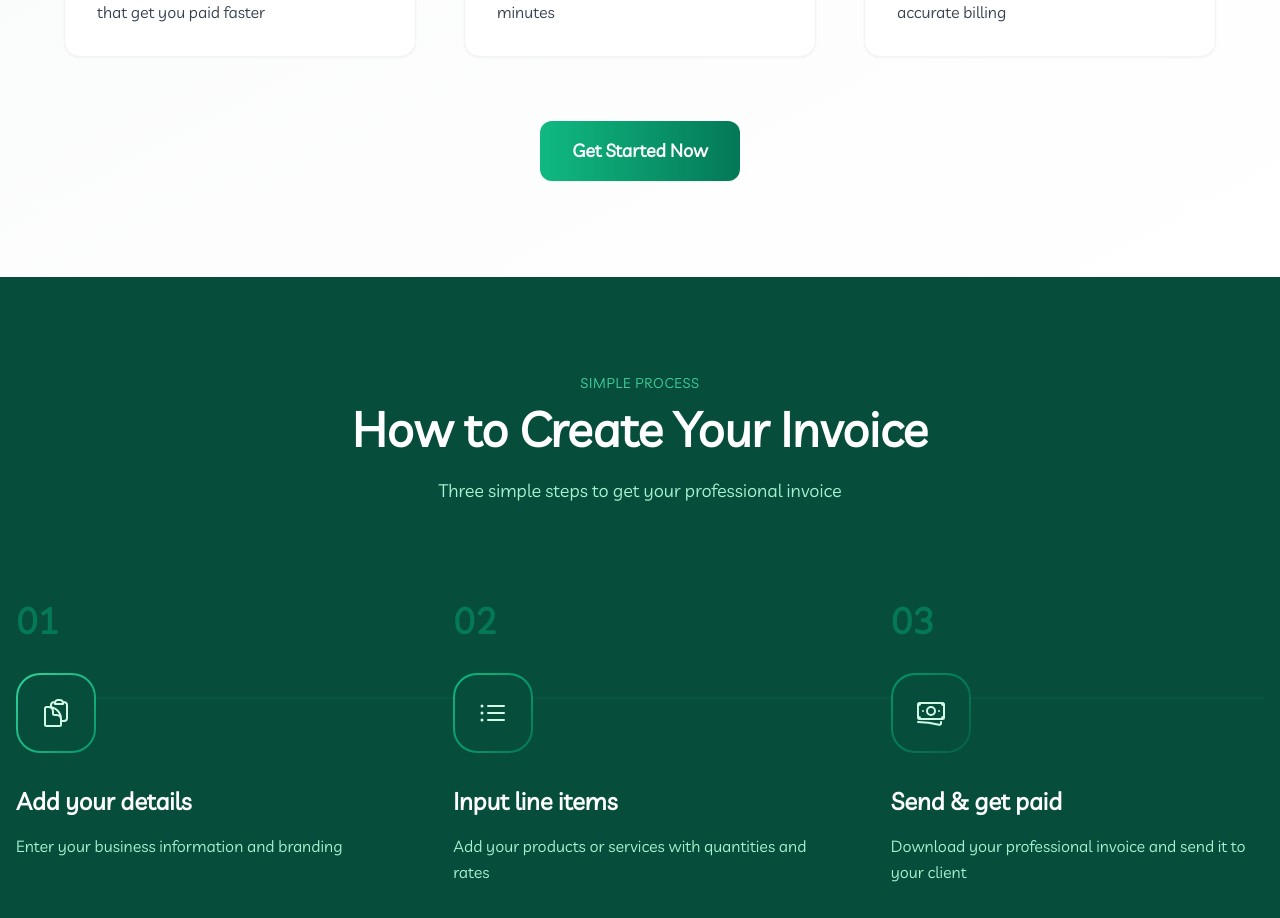
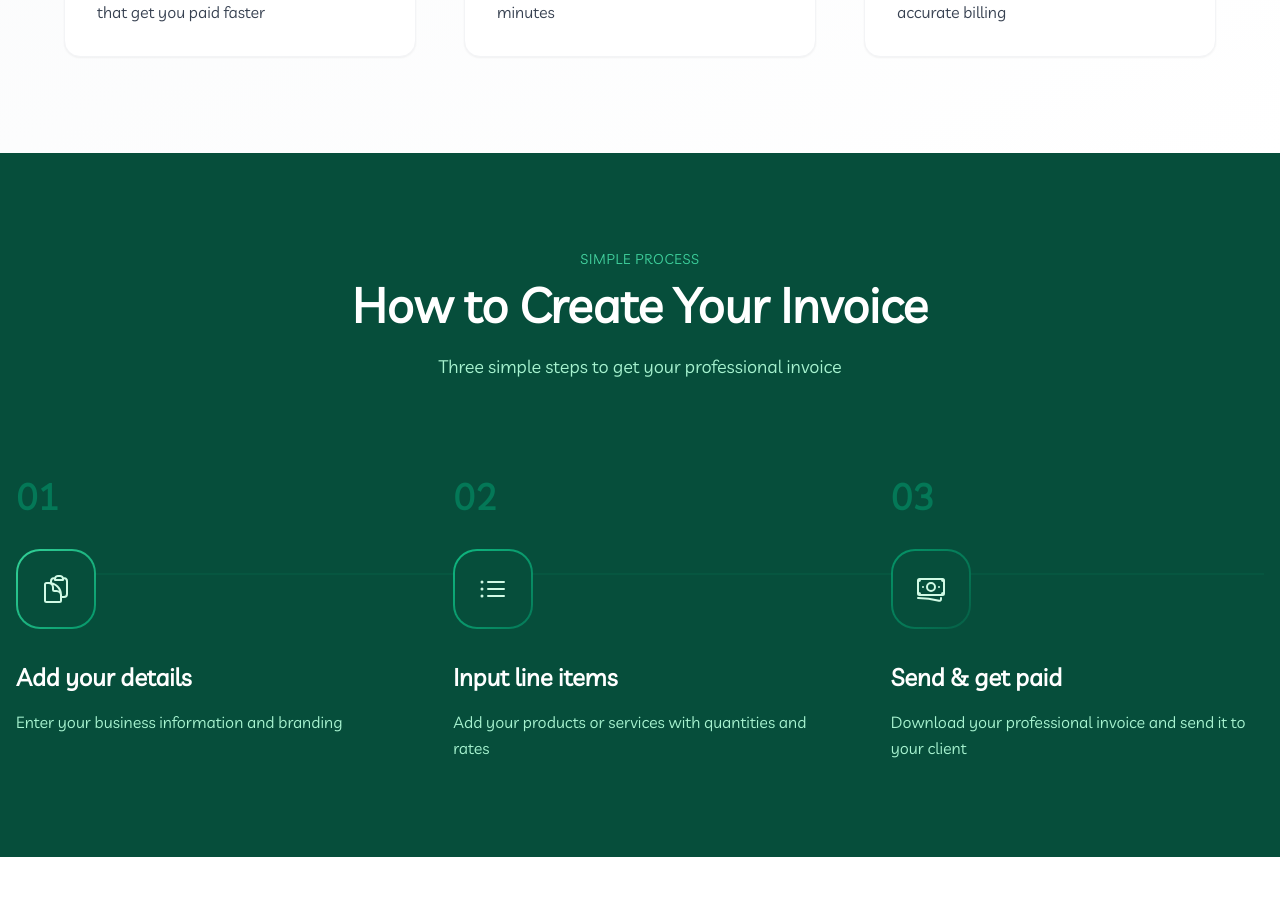
Before and after one commit to nanayawdev/salesgirl, a React (Vite) app: page / in a window 1280 px wide. Shown: the part 1065-1983 px from the top of the page. After the commit the page ends 1922 px from the top, so only its background shows below. Built offline with nearby package versions, Linux system fonts and the light colour scheme.

Commit message:
Remove "Get Started Now" button from InvoiceFeatures component to streamline layout

```diff
--- a/src/components/InvoiceFeatures/InvoiceFeatures.jsx
+++ b/src/components/InvoiceFeatures/InvoiceFeatures.jsx
@@ -52,11 +52,7 @@ const InvoiceFeatures = () => {
           </div>
         </div>
 
-        <div className="mt-16 text-center">
-          <button className="px-8 py-4 text-lg font-semibold text-white bg-gradient-to-r from-emerald-500 to-emerald-700 rounded-xl hover:from-emerald-600 hover:to-emerald-800 transition-all duration-300 shadow-sm hover:shadow-md">
-            Get Started Now
-          </button>
-        </div>
+
       </div>
     </div>
   );
```
